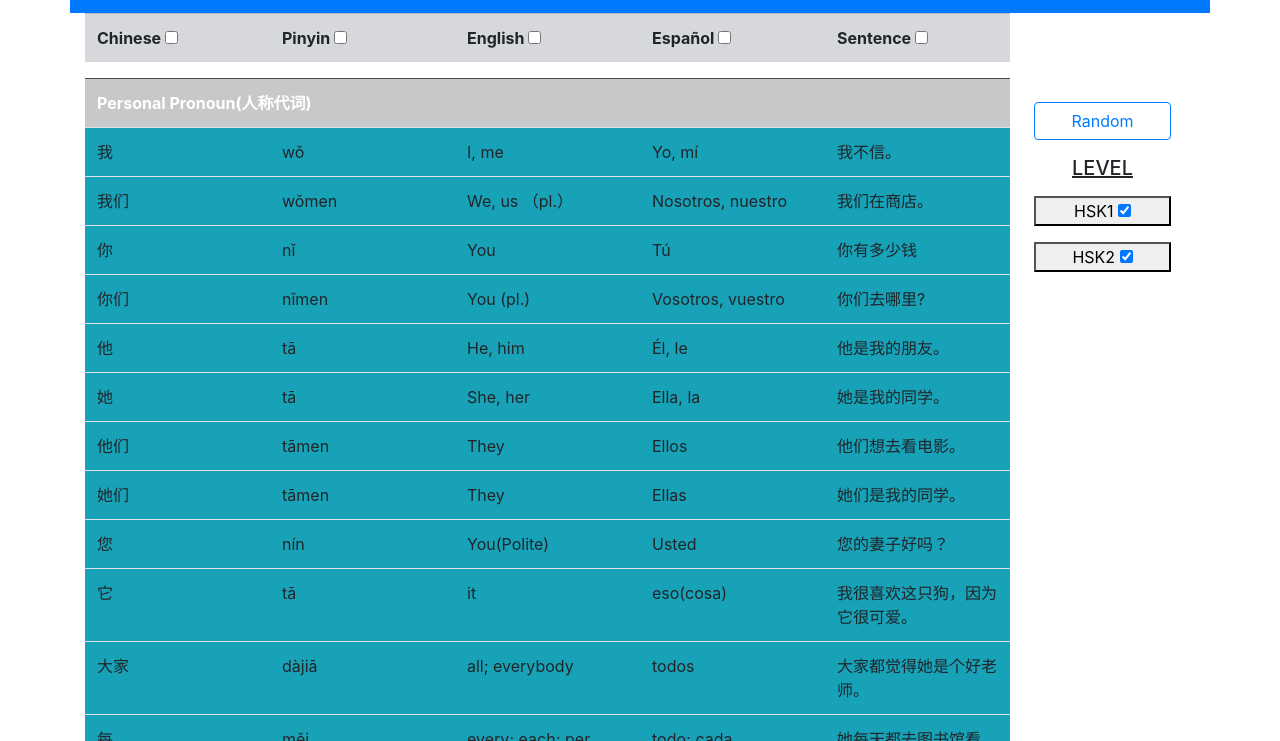
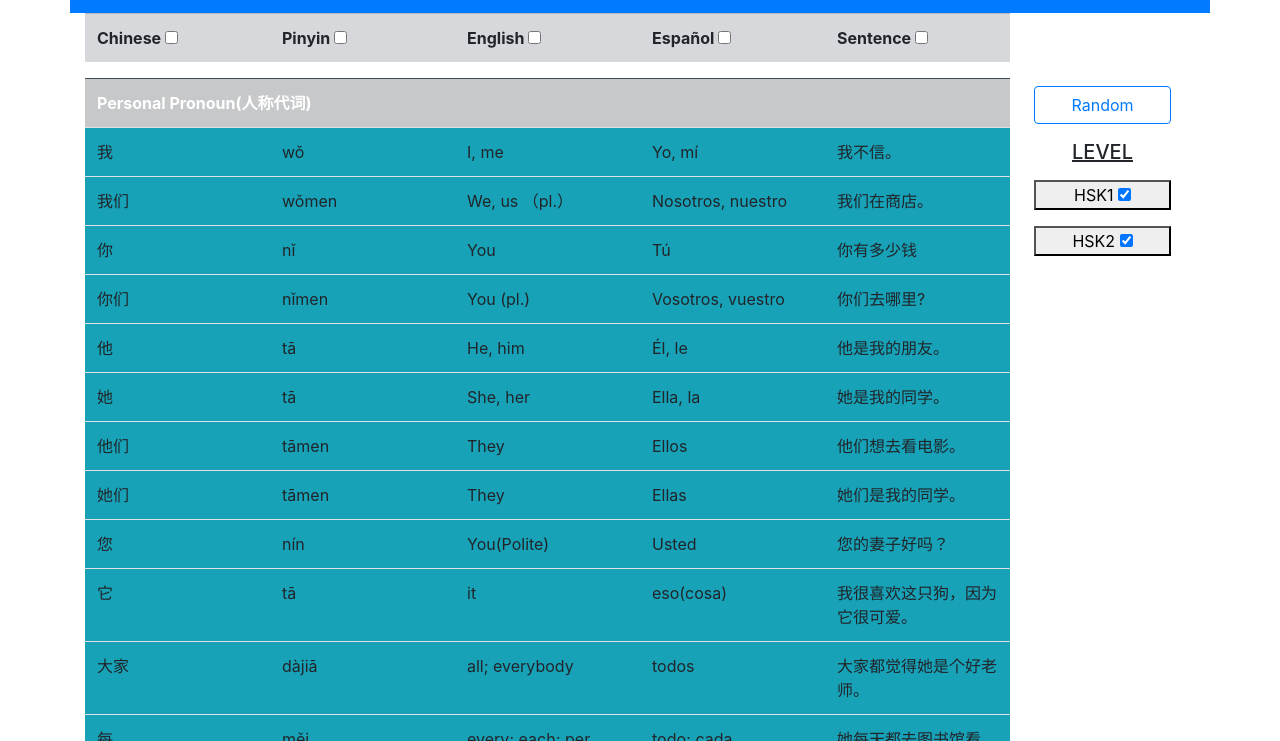
Before and after one commit to jacofki10/hsk, a website built with webpack: page src/index.html in a window 1280 px wide. Shown: the part 59-800 px from the top of the page. Built offline with nearby package versions, Linux system fonts and the light colour scheme.

Commit message:
small fix

```diff
--- a/src/index.html
+++ b/src/index.html
@@ -36,7 +36,7 @@
       </tbody>
     </table>
     <aside class="col-2">
-      <ul class="nav flex-md-column flex-row justify-content-between sticky-top p-3">
+      <ul class="nav flex-md-column justify-content-between sticky-top px-3">
         <button type="checkbox" class="btn btn-outline-primary on m-2" id="random" data-toggle="toggle">Random</button>
         <h5 class="m-2 text-center"><u>LEVEL</u></h5>
         <button class="checkbox-inline m-2">HSK1 <input type="checkbox" value="Hsk2" data-toggle="collapse"
```
